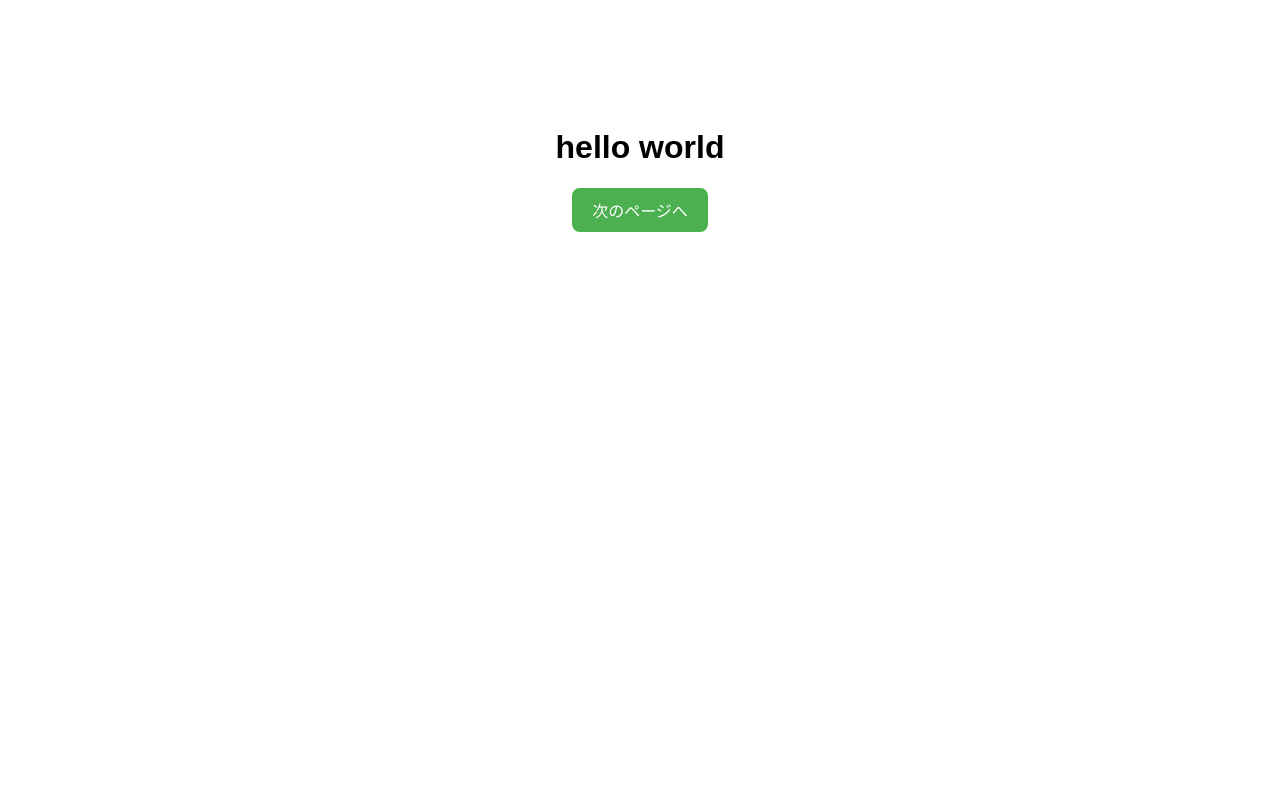
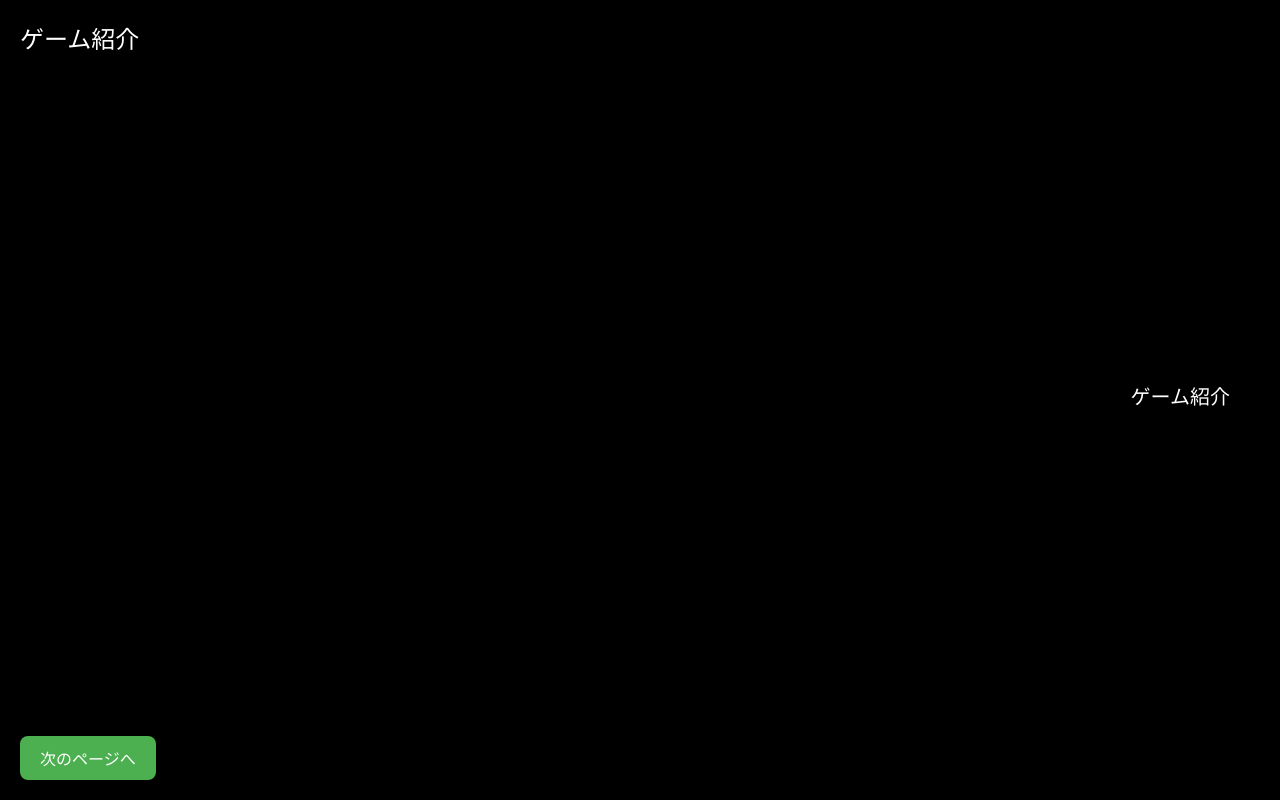
Before and after one commit to HiB1Ki1/HiB1Ki1.github.io, a plain HTML site: page portfolio.html in a window 1280 px wide. Drawn offline with Linux system fonts and the light colour scheme.

Commit message:
Add files via upload

```diff
--- a/portfolio.html
+++ b/portfolio.html
@@ -5,9 +5,27 @@
     <title>Webプロ08 - HTML/CSS</title>
     <style>
       body {
+        margin: 0;
+        background-color: #000;
+        color: #fff;
         font-family: sans-serif;
-        text-align: center;
-        padding-top: 100px;
+        height: 100vh;
+        display: flex;
+        flex-direction: column;
+        justify-content: space-between;
+      }
+      header {
+        text-align: left;
+        padding: 20px;
+        font-size: 24px;
+      }
+      main {
+        flex: 1;
+        display: flex;
+        align-items: center;
+        justify-content: flex-end;
+        padding-right: 50px;
+        font-size: 20px;
       }
       .btn {
         display: inline-block;
@@ -18,14 +36,23 @@
         text-decoration: none;
         border-radius: 8px;
         transition: background-color 0.3s ease;
+        margin: 20px;
       }
       .btn:hover {
         background-color: #45a049;
       }
+      footer {
+        text-align: left;
+      }
     </style>
   </head>
   <body>
-    <h1>hello world</h1>
-    <a href="second.html" class="btn">次のページへ</a>
+    <header>ゲーム紹介</header>
+    <main>
+      <p>ゲーム紹介</p>
+    </main>
+    <footer>
+      <a href="second.html" class="btn">次のページへ</a>
+    </footer>
   </body>
 </html>
```
